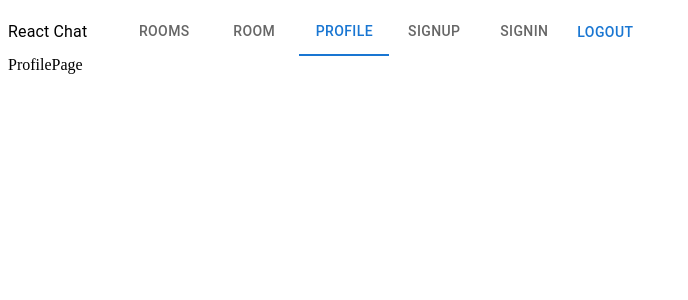
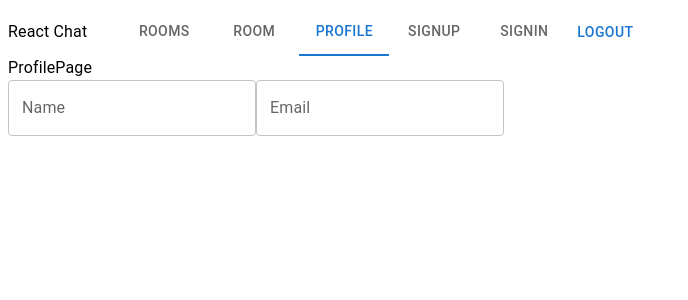
Before and after one commit to crown0128/nestjs-react-chat, a React (Create React App) app in the folder client/: page /profile in a window 1280 px wide. Shown: the top 300 px of the page, without its empty margins (0-688 px from the left). Built offline with nearby package versions, Linux system fonts and the light colour scheme.

Commit message:
Render update-profile-form in profile-page

```diff
--- a/client/src/pages/profile-page/ProfilePage.tsx
+++ b/client/src/pages/profile-page/ProfilePage.tsx
@@ -1,7 +1,15 @@
 import { FC } from "react";
+import { Typography } from "@mui/material";
+
+import UpdateProfileForm from "../../components/forms/update-profile-form/UpdateProfileForm";
 
 const ProfilePage: FC = () => {
-  return <div>ProfilePage</div>;
+  return (
+    <>
+      <Typography>ProfilePage</Typography>
+      <UpdateProfileForm />
+    </>
+  );
 };
 
 export default ProfilePage;
```
